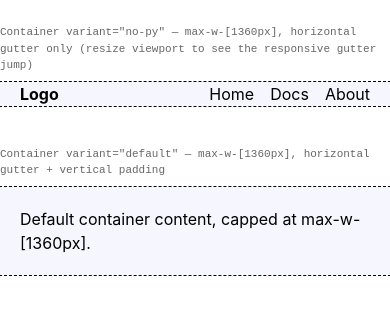
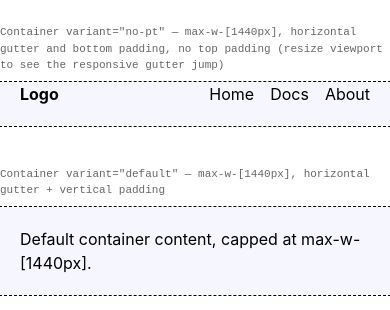
Before and after one commit to mahryme/mahry-ds, a React (Vite) app: page / in a window 390 px wide. Shown: the top 310 px of the page. Built offline with nearby package versions, Linux system fonts and the light colour scheme.

Commit message:
feat: update Container component to reflect variant name change and adjust responsive styles

```diff
--- a/src/components/atoms/container/Container.md
+++ b/src/components/atoms/container/Container.md
@@ -1,7 +1,7 @@
-Full-width layout wrapper that sets a section's horizontal page gutter and, in the default variant, its vertical padding. Content is placed inside it; a section holds one Container. On desktop, content is capped at 1360 and the container is centred once the viewport exceeds 1440. Carries no background of its own.
+Full-width layout wrapper that sets a section's horizontal page gutter and vertical padding. Content is placed inside it; a section holds one Container. On desktop, content is capped at 1376 and the container is centred once the viewport exceeds 1440. Carries no background of its own.
 
 ## Variants
 
 **default** — adds vertical padding on top of the horizontal gutter; for a section that stands alone, with no adjacent band supplying its top and bottom spacing, e.g. the home section, which holds its own header.
 
-**no-py** — horizontal gutter only, no vertical padding; for a section that sits between bands that already supply vertical spacing, e.g. the header and footer on the article and cases pages. Content starts at the container's top edge.
+**no-pt** — horizontal gutter and bottom padding, no top padding; for an internal page reached from elsewhere, where the header and breadcrumbs already set the top spacing, e.g. the case study and article pages. Content starts at the container's top edge.
--- a/src/components/atoms/container/Container.tsx
+++ b/src/components/atoms/container/Container.tsx
@@ -2,11 +2,11 @@ import * as React from "react";
 import { cva, type VariantProps } from "class-variance-authority";
 import { cn } from "../../../lib/utils";
 
-export const containerVariants = cva("mx-auto w-full max-w-[1360px]", {
+export const containerVariants = cva("mx-auto w-full max-w-[1440px]", {
     variants: {
         variant: {
-            default: "px-5 py-5 md:px-10 md:py-8",
-            "no-py": "px-5 py-0 md:px-10 md:py-0",
+            default: "px-5 py-5 md:px-8 md:py-8",
+            "no-pt": "px-5 pt-0 pb-5 md:px-8 md:pt-0 md:pb-8",
         },
     },
     defaultVariants: { variant: "default" },
--- a/src/main.tsx
+++ b/src/main.tsx
@@ -28,11 +28,11 @@ createRoot(document.getElementById("root")!).render(
         <div style={{ display: "grid", gap: 40, padding: "24px 0" }}>
             <section>
                 <Label>
-                    Container variant=&quot;no-py&quot; — max-w-[1360px], horizontal
-                    gutter only (resize viewport to see the responsive
-                    gutter jump)
+                    Container variant=&quot;no-pt&quot; — max-w-[1440px],
+                    horizontal gutter and bottom padding, no top padding
+                    (resize viewport to see the responsive gutter jump)
                 </Label>
-                <Container variant="no-py" style={boundary}>
+                <Container variant="no-pt" style={boundary}>
                     <div
                         style={{
                             display: "flex",
@@ -52,11 +52,11 @@ createRoot(document.getElementById("root")!).render(
 
             <section>
                 <Label>
-                    Container variant=&quot;default&quot; — max-w-[1360px],
+                    Container variant=&quot;default&quot; — max-w-[1440px],
                     horizontal gutter + vertical padding
                 </Label>
                 <Container style={boundary}>
-                    <p>Default container content, capped at max-w-[1360px].</p>
+                    <p>Default container content, capped at max-w-[1440px].</p>
                 </Container>
             </section>
         </div>
```
Also changed, not shown: 2 other files (tests, documents, lock files or other folders).
